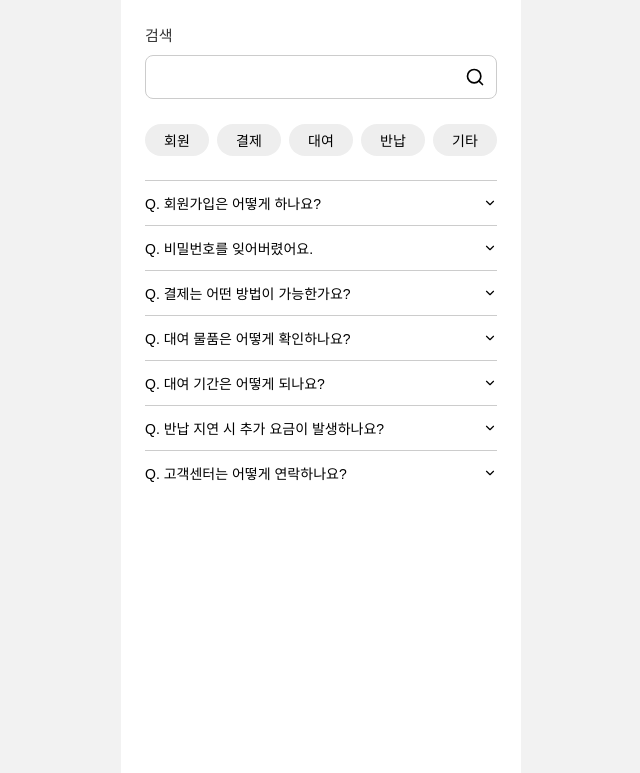
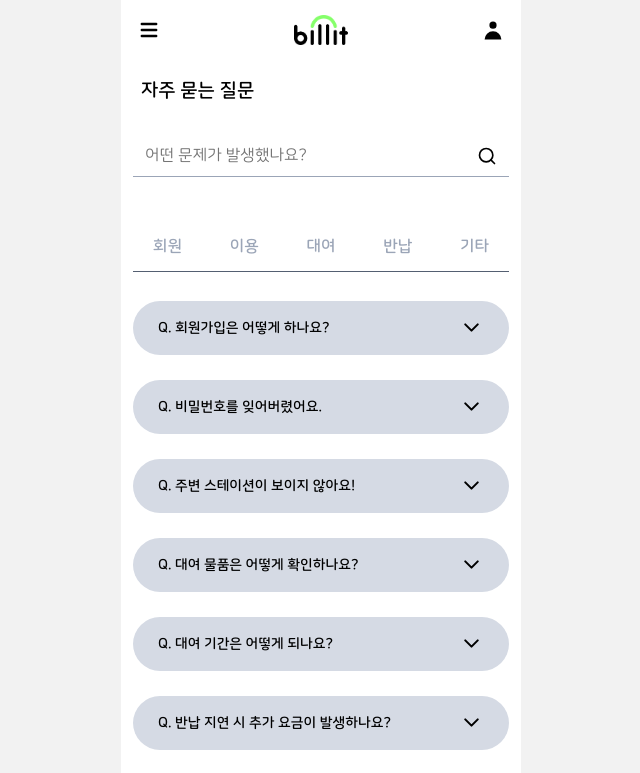
Before and after one commit to pyqwbb/billit, a React (Vite) app: page /faq in a window 1280 px wide. Shown: the top 773 px of the page, without its empty margins (319-959 px from the left). Built offline with nearby package versions, Linux system fonts and the light colour scheme.

Commit message:
Feat: FAQ 및 대여/반납 선택 페이지 UI 구현
- 각 페이지에 디자인 적용

```diff
--- a/src/data/faq.json
+++ b/src/data/faq.json
@@ -9,10 +9,10 @@
       "answer": "로그인 페이지의 '비밀번호 찾기'를 통해 재설정이 가능합니다."
     }
   ],
-  "결제": [
+  "이용": [
     {
-      "question": "결제는 어떤 방법이 가능한가요?",
-      "answer": "신용카드, 계좌이체, 간편결제 등 다양한 방법이 가능합니다."
+      "question": "주변 스테이션이 보이지 않아요!",
+      "answer": "네트워크 서비스의 일시적인 오류일 확률이 크므로 조금 뒤에 다시 시도 해주세요. 같은 문제가 반복된다면 1:1 문의를 통해 문의주시면 빠르게 해결해드리겠습니다."
     }
   ],
   "대여": [
--- a/src/pages/CustomerSupport/FaqPage.jsx
+++ b/src/pages/CustomerSupport/FaqPage.jsx
@@ -2,25 +2,33 @@ import { useState } from 'react';
 import faqData from '../../data/faq.json';
 import styled from 'styled-components';
 import { FiSearch, FiChevronDown, FiChevronUp } from 'react-icons/fi';
+import Header from '../../components/header/HeaderMain';
 
 const Container = styled.div`
-  padding: 24px;
+  padding: 12px;
   max-width: 600px;
   margin: 0 auto;
+`;
+
+const Title = styled.div`
+  font-family: 'NanumSquareRoundOTFB';
+  font-size: 19px;
+  margin: 20px;
 `;
 
 const SearchWrapper = styled.div`
   position: relative;
   width: 100%;
-  margin: 10px 0 25px 0;
 `;
 
 const SearchInput = styled.input`
   width: 100%;
-  padding: 12px 40px 12px 12px; /* 오른쪽에 아이콘 공간 확보 */
+  padding: 12px 40px 12px 12px;
+  border: none;
+  border-bottom: 1px solid var(--side-color-3);
+  border-radius: 0px;
+  font-family: 'NanumSquareRoundOTFR';
   font-size: 16px;
-  border: 1px solid #ccc;
-  border-radius: 8px;
 `;
 
 const SearchIcon = styled(FiSearch)`
@@ -28,8 +36,8 @@ const SearchIcon = styled(FiSearch)`
   right: 12px;
   top: 50%;
   transform: translateY(-50%);
-  color: #333;
-  pointer-events: none; /* 아이콘 클릭 시 input이 포커스 유지 */
+  color: var(--side-color-3);
+  pointer-events: none;
   font-size: 20px;
 `;
 
@@ -37,8 +45,10 @@ const CategoryList = styled.div`
   display: flex;
   flex-wrap: wrap;
   gap: 8px;
-  margin-bottom: 24px;
+  margin: 24px 0;
   width: 100%;
+  border-bottom: 1px solid var(--side-color-4);
+  padding: 30px 0 10px 0;
 `;
 
 const CategoryButton = styled.button`
@@ -46,16 +56,25 @@ const CategoryButton = styled.button`
   padding: 6px 12px;
   border: none;
   border-radius: 20px;
-  background-color: ${props => props.active ? '#333' : '#eee'};
-  color: ${props => props.active ? '#fff' : '#000'};
+  background-color: #fff;
+  color: ${props => props.active ? 'var(--side-color-4)' : 'var(--side-color-3)'};
   cursor: pointer;
+  font-family: 'NanumSquareRoundOTFB';
+  font-size: 16px;
+`;
+
+const QuestionBoxList = styled.div`
+  display: flex;
+  flex-direction: column;
+  gap: 15px;
   font-size: 14px;
 `;
 
 const QuestionBox = styled.div`
-  border-top: 1px solid #ccc;
-  padding: 12px 0;
-  font-size: 14px;
+  border-radius: 30px;
+  background-color: ${({ expanded }) =>
+    expanded ? 'var(--main-color)' : 'none'};
+  padding: 5px 0;
 `;
 
 const QuestionHeader = styled.div`
@@ -63,12 +82,49 @@ const QuestionHeader = styled.div`
   justify-content: space-between;
   align-items: center;
   cursor: pointer;
+  font-family: 'NanumSquareRoundOTFB';
+  font-size: 14px;
+  background-color: ${({ expanded }) =>
+    expanded ? 'none' : 'var(--side-color-2)'};
+  height: 54px;
+  border-radius: 30px;
+
+  span {
+    padding: 0 25px;
+  }
+`;
+
+const ChevronIcon = styled.div`
+  padding: 5px 25px 0 25px;
+  font-size: 25px;
+  color: #545F71;
 `;
 
 const Answer = styled.p`
-  margin-top: 8px;
+  margin: 15px 0;
   line-height: 1.6;
   color: #333;
+  font-family: 'NanumSquareRoundOTFR';
+  font-size: 12px;
+  padding: 0 25px;
+`;
+
+const Footer = styled.div`
+  padding: 12px;
+  border: none;
+  background: none;
+  margin-top: 90px;
+  display: flex;
+  flex-direction: column;
+  justify-content: flex;
+  align-items: center;
+
+  p {
+    color: var(--side-color-3);
+    font-family: 'NanumSquareRoundOTFR';
+    font-size: 14px;
+    text-decoration: underline;
+  }
 `;
 
 function FaqPage() {
@@ -91,12 +147,13 @@ function FaqPage() {
   };
 
   return (
+    <>
+    <Header/>
+    <Title>자주 묻는 질문</Title>
     <Container>
-      <span style={{ fontSize: '15px', color: '#333' }}>
-        검색
-      </span>
       <SearchWrapper>
         <SearchInput
+          placeholder='어떤 문제가 발생했나요?'
           value={searchText}
           onChange={e => setSearchText(e.target.value)}
         />
@@ -115,16 +172,26 @@ function FaqPage() {
         ))}
       </CategoryList>
 
+      <QuestionBoxList>
       {filteredFaq.map((item, index) => (
-        <QuestionBox key={index}>
-          <QuestionHeader onClick={() => toggleExpand(index)}>
+        <QuestionBox key={index} expanded={expandedIndex === index}>
+          <QuestionHeader
+            onClick={() => toggleExpand(index)}
+            expanded={expandedIndex === index}
+          >
             <span>Q. {item.question}</span>
-            {expandedIndex === index ? <FiChevronUp /> : <FiChevronDown />}
+            <ChevronIcon>
+              {expandedIndex === index ? <FiChevronUp /> : <FiChevronDown />}
+            </ChevronIcon>
           </QuestionHeader>
-          {expandedIndex === index && <Answer>A. {item.answer}</Answer>}
+          {expandedIndex === index && <Answer>{item.answer}</Answer>}
         </QuestionBox>
       ))}
+      </QuestionBoxList>
+
+      <Footer><p>1:1 문의 바로가기</p></Footer>
     </Container>
+    </>
   );
 }
 
--- a/src/pages/Rental/RentalOrReturn.jsx
+++ b/src/pages/Rental/RentalOrReturn.jsx
@@ -1,6 +1,5 @@
 import styled from "styled-components";
 import logo from "../../assets/billit.png";
-import { BiPlug , BiCabinet } from "react-icons/bi";
 
 const Container = styled.div`
   display: flex;
@@ -10,19 +9,22 @@ const Container = styled.div`
 
   a {
     text-decoration: underline;
-    font-size: 14px;
-    margin-top: 20px;
-    color: #555;
+    font-family: 'NanumSquareRoundOTFR';
+    font-size: 16px;
+    color: #000;
+  }
+`;
 
-    &:hover {
-      text-decoration: underline;
-    }
-  }
+const WelcomeText = styled.span`
+  font-family: 'NanumSquareRoundOTFR';
+  ont-size: 16px;
+  text-align: center;
+  line-height: 22px;
 `;
 
 const Logo = styled.img`
   margin-top: 50px;
-  margin-bottom: 40px;
+  margin-bottom: 65px;
   width: 130px;
 `;
 
@@ -30,8 +32,8 @@ const StyledButton = styled.div`
   display: flex;
   justify-content: center;
   gap: 20px;
-  margin-top: 40px;
-  margin-bottom: 30px;
+  margin-top: 65px;
+  margin-bottom: 89px;
 
   button {
     display: flex;
@@ -41,14 +43,13 @@ const StyledButton = styled.div`
     gap: 10px;
     width: 160px;
     height: 200px;
-    padding: 12px 24px;
+    padding: 0 24px;
     border-radius: 30px;
     border: none;
-    background-color: #dedede;
     cursor: pointer;
     transition: background-color 0.3s;
-    font-size: 25px;
-    font-weight: bold;
+    font-family: 'NanumSquareRoundOTFEB';
+    font-size: 24px;
 
     &:hover {
       background-color: #ccc;
@@ -62,12 +63,13 @@ const StyledFooter = styled.footer`
   align-items: center;
   padding: 30px;
   width: 100%;
-  margin-top: 40px;
+  margin-top: 73px;
 
   p {
-    margin: 5px 0;
-    color: #555;
-    font-size: 14px;
+    font-size: 10px;
+    font-family: 'NanumSquareRoundOTFR';
+    color: #918E8E;
+    line-height: 13px;
   }
 `;
 
@@ -76,17 +78,17 @@ function RentalOrReturn() {
     <Container>
       <Logo src={logo} alt="logo"/>
 
+      <WelcomeText>
       <p>빌릿에 오신 걸 환영합니다!</p>
       <p>궁금한 게 있다면 가이드를 확인해보세요!</p>
+      </WelcomeText>
 
       <StyledButton>
-        <button onClick={() => alert("qr 스캔 페이지로 이동")}>
-          <BiPlug style={{ fontSize: '45px'}} />
-          대여
+        <button style={{backgroundColor: 'var(--main-color)', paddingBottom: '45px'}} onClick={() => alert("qr 스캔 페이지로 이동")}>
+          <span style={{ marginTop: 'auto' }}>대여</span>
         </button>
-        <button onClick={() => alert("qr 스캔 페이지로 이동")}>
-          <BiCabinet style={{ fontSize: '45px' }} />
-          반납
+        <button style={{backgroundColor: 'var(--side-color-2)', paddingBottom: '45px'}} onClick={() => alert("qr 스캔 페이지로 이동")}>
+          <span style={{ marginTop: 'auto' }}>반납</span>
         </button>
       </StyledButton>
 
```
